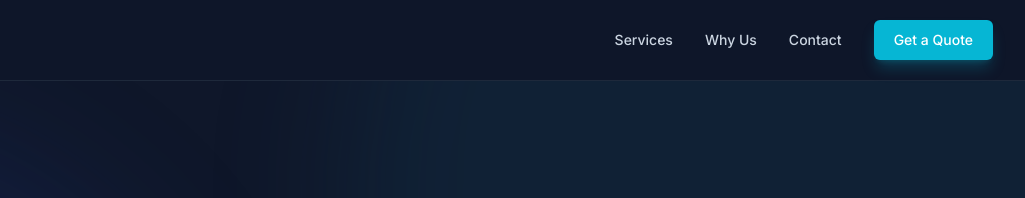
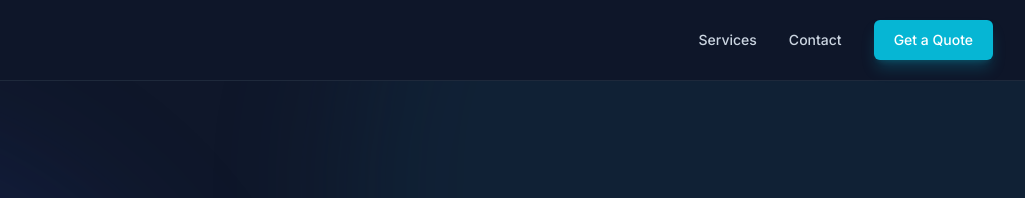
Before and after one commit to then8outdoors/cloudcroft-tech-site, a plain HTML site: page index.html in a window 1280 px wide. Shown: the top 198 px of the page, 255-1280 px from the left. Drawn offline with nearby package versions, Linux system fonts and the light colour scheme.

Commit message:
Updated main site
- Removed "Why Us?" option from top menu

```diff
--- a/index.html
+++ b/index.html
@@ -55,7 +55,7 @@
                 <!-- Desktop Menu -->
                 <div class="hidden md:flex items-center space-x-8">
                     <a href="#services" class="text-slate-300 hover:text-brand-accent transition-colors text-sm font-medium">Services</a>
-                    <a href="#why-us" class="text-slate-300 hover:text-brand-accent transition-colors text-sm font-medium">Why Us</a>
+                    <!-- <a href="#why-us" class="text-slate-300 hover:text-brand-accent transition-colors text-sm font-medium">Why Us</a> -->
                     <a href="#contact" class="text-slate-300 hover:text-brand-accent transition-colors text-sm font-medium">Contact</a>
                     <a href="#contact" class="bg-brand-accent hover:bg-brand-accentHover text-white px-5 py-2.5 rounded-md font-medium text-sm transition-all shadow-lg shadow-cyan-500/25">Get a Quote</a>
                 </div>
```
